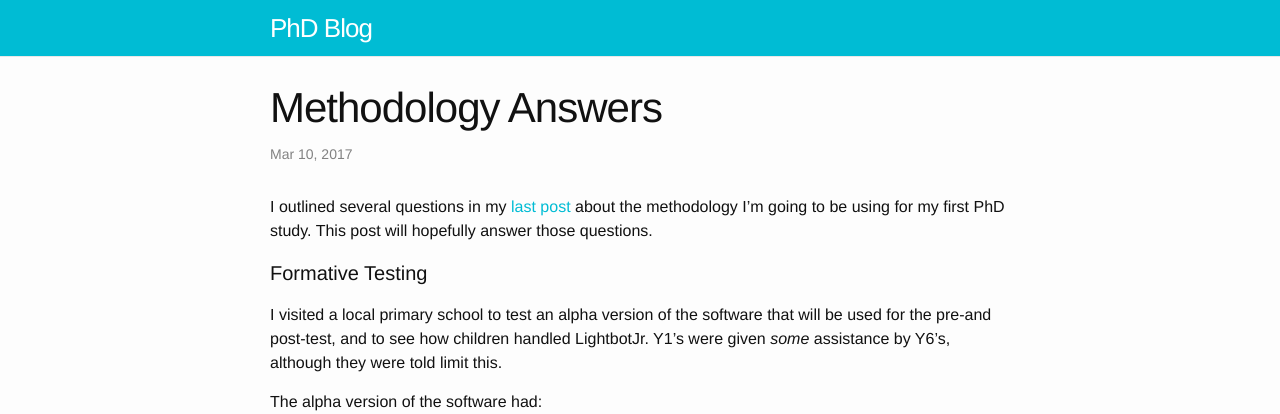
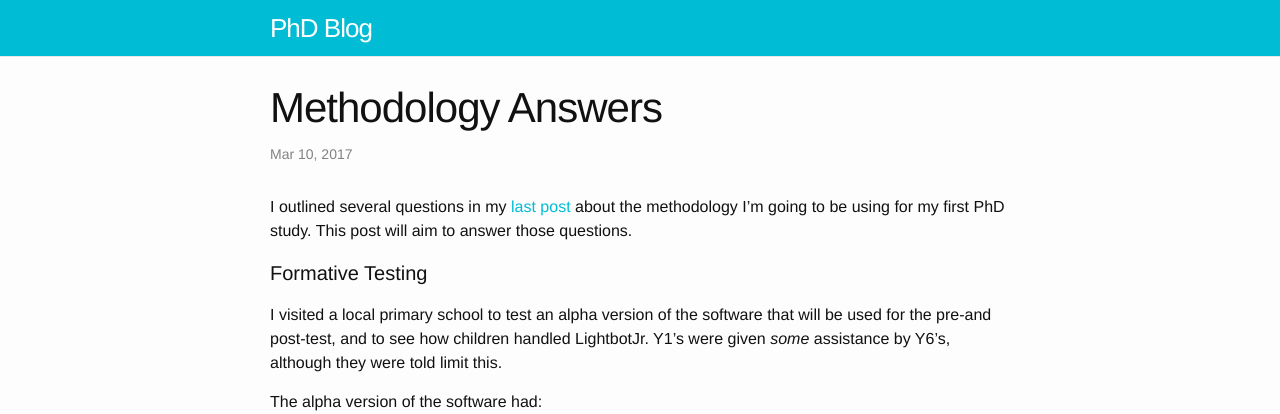
Before and after one commit to simonrose121/phd, a Jekyll site: the page built from _posts/2017-03-10-methodology-answers.md, in a window 1280 px wide and 900 px high. Shown: the top 414 px of the window. Built offline with Jekyll 4.4.1, drawn with Linux system fonts in a browser that asks for light colours.

Commit message:
Hopefully to aim to

```diff
--- a/_posts/2017-03-10-methodology-answers.md
+++ b/_posts/2017-03-10-methodology-answers.md
@@ -5,7 +5,7 @@ date:  2017-03-10 08:57:00 +0100
 categories: study
 ---
 
-I outlined several questions in my [last post]({{ site.baseurl }}{% post_url 2017-01-12-methodology-questions %}) about the methodology I'm going to be using for my first PhD study. This post will hopefully answer those questions.
+I outlined several questions in my [last post]({{ site.baseurl }}{% post_url 2017-01-12-methodology-questions %}) about the methodology I'm going to be using for my first PhD study. This post will aim to answer those questions.
 
 #### Formative Testing
 
```
